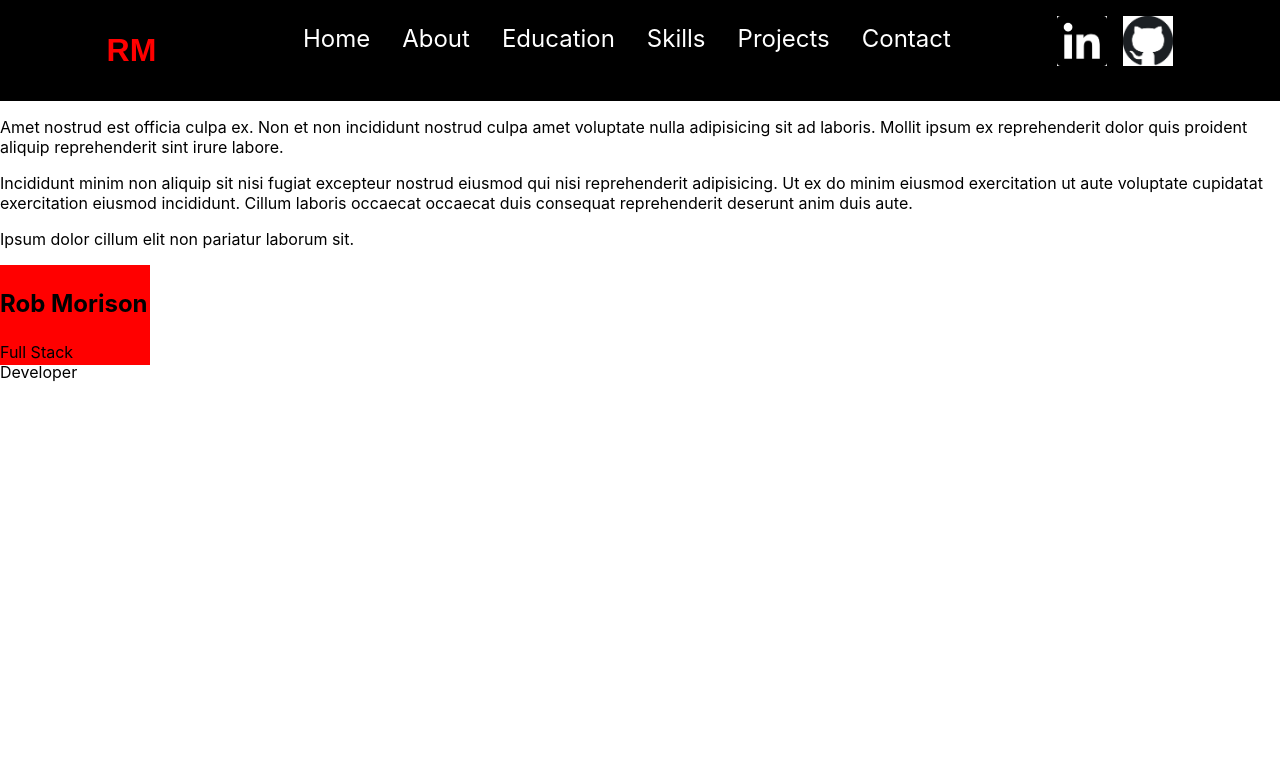
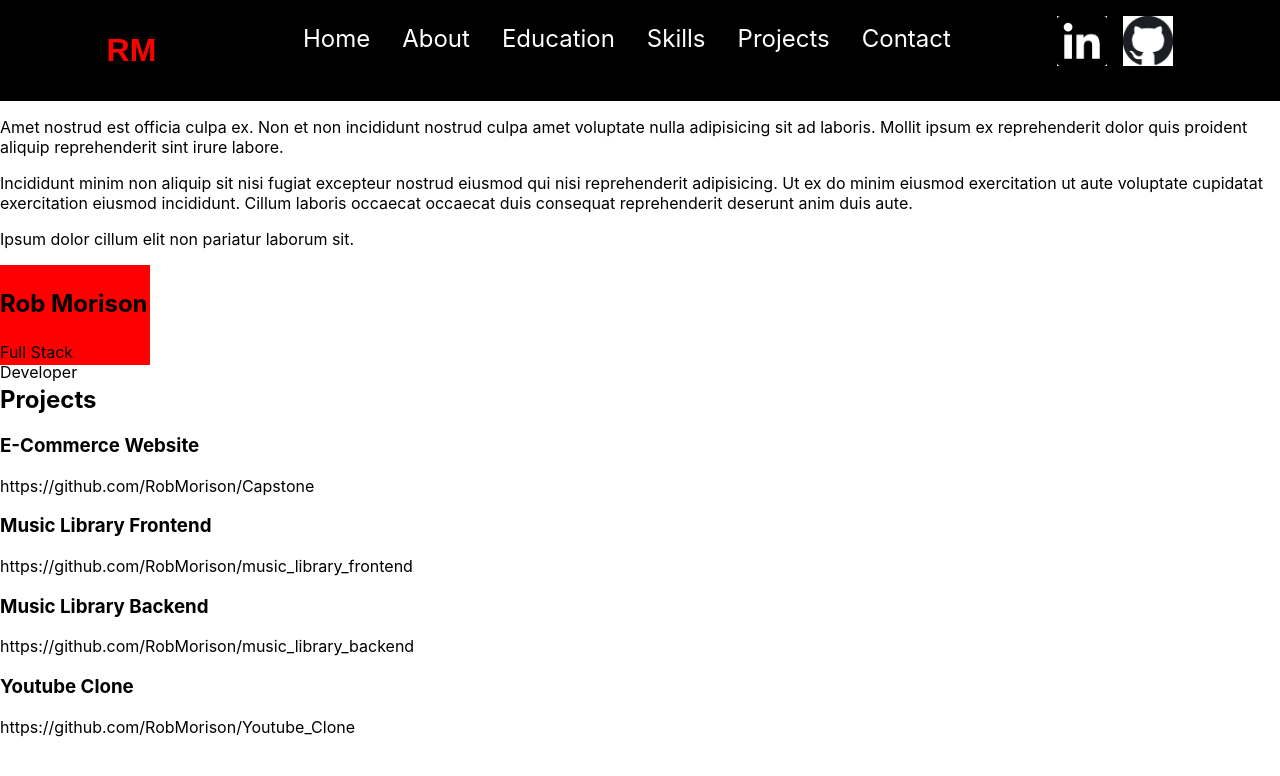
Before and after one commit to RobMorison/Portfolio, a React (Create React App) app in the folder portfolio/: page / in a window 1280 px wide. Shown: the top 776 px of the page. Built offline with nearby package versions, Linux system fonts and the light colour scheme.

Commit message:
created ProjectCard + SectionHeader files for projects section

```diff
--- a/portfolio/src/App.js
+++ b/portfolio/src/App.js
@@ -1,12 +1,14 @@
 import './App.css';
 import NavBar from './components/NavBar';
 import Hero from './components/Hero';
+import Projects from './components/Projects';
 
 function App() {
   return (
     <>
     <NavBar/>
     <Hero/>
+    <Projects/>
     </>
   );
 }
--- /dev/null
+++ b/portfolio/src/components/ProjectCard.js
@@ -0,0 +1,12 @@
+import React from 'react';
+
+const ProjectCard = ({name, link}) => {
+    return (
+        <article className='product-card'>
+            <h3>{name}</h3>
+            <p>{link}</p>
+        </article>
+     );
+}
+
+export default ProjectCard;
--- a/portfolio/src/components/Projects.js
+++ b/portfolio/src/components/Projects.js
@@ -1,5 +1,7 @@
 import React from 'react';
 import './Projects.css';
+import SectionHeader from './SectionHeader';
+import ProjectCard from './ProjectCard';
 
 const projectsData = [
     {
@@ -22,7 +24,14 @@ const projectsData = [
 
 const Projects = () => {
     return (
-        <h1>Projects</h1>
+        <section>
+            <SectionHeader title="Projects"/>
+            <div className="project-grid">
+                {projectsData.map(project => {
+                    return<ProjectCard name={project.name} link={project.link}/>;
+                })}
+            </div>
+        </section>
      );
 }
 
--- /dev/null
+++ b/portfolio/src/components/SectionHeader.js
@@ -0,0 +1,11 @@
+import React from 'react';
+
+const SectionHeader = ({title}) => {
+    return (
+        <div className='section-header'>
+            <h2>{title}</h2>
+        </div>
+     );
+}
+
+export default SectionHeader;
```
